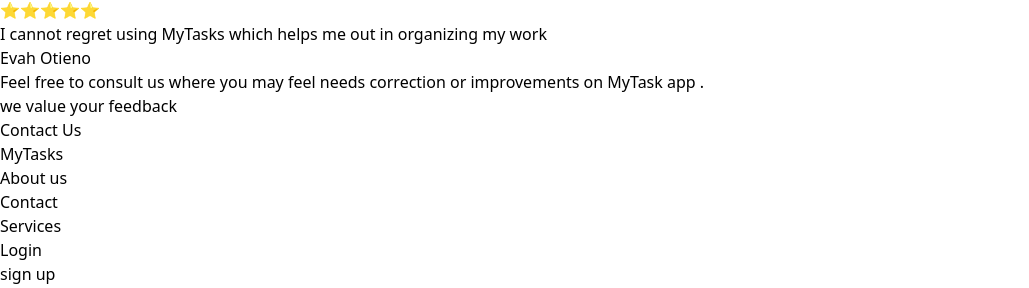
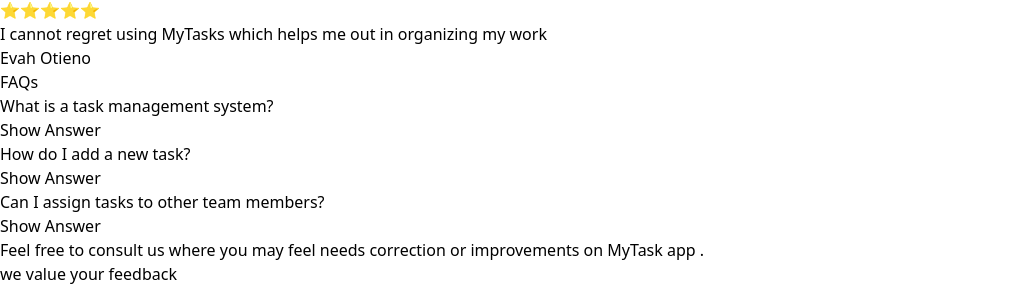
Before and after one commit to mutheeEverlyn/Task-Management, a React (Vite) app: page / in a window 1280 px wide. Shown: the part 1155-1443 px from the top of the page, without its empty margins (0-1029 px from the left). Built offline with nearby package versions, Linux system fonts and the light colour scheme.

Commit message:
new changes

```diff
--- a/src/components/AskedQuestions.tsx
+++ b/src/components/AskedQuestions.tsx
@@ -1,9 +1,62 @@
+import  { useState } from "react";
+
 const AskedQuestions = () => {
+  const faqData = [
+    {
+      question: "What is a task management system?",
+      answer:
+        "A task management system helps organize, track, and manage tasks efficiently, ensuring deadlines and priorities are met.",
+    },
+    {
+      question: "How do I add a new task?",
+      answer:
+        "Navigate to the 'Add Task' section, fill in the task details, and click 'Save' to add a new task to your list.",
+    },
+    {
+      question: "Can I assign tasks to other team members?",
+      answer:
+        "Yes, you can assign tasks by selecting a team member from the 'Assign To' dropdown when creating or editing a task.",
+    },
+  ];
+
+  // State to track which answers are shown
+  const [visibleAnswers, setVisibleAnswers] = useState<number[]>([]);
+
+  // Toggle visibility of an answer
+  const toggleAnswer = (index: number) => {
+    setVisibleAnswers((prev) =>
+      prev.includes(index)
+        ? prev.filter((i) => i !== index) // Hide the answer
+        : [...prev, index] // Show the answer
+    );
+  };
+
   return (
-    <div>
+    <div className="max-w-3xl mx-auto p-4">
+      <h1 className="text-2xl font-bold text-center mb-6">FAQs</h1>
+      <div className="space-y-4">
+        {faqData.map((faq, index) => (
+          <div
+            key={index}
+            className="border rounded-lg p-4 shadow-sm bg-white"
+          >
+            <div className="flex justify-between items-center">
+              <h2 className="text-lg font-semibold">{faq.question}</h2>
+              <button
+                onClick={() => toggleAnswer(index)}
+                className="text-sm font-medium px-4 py-2 bg-blue-500 text-white rounded hover:bg-blue-600 focus:outline-none"
+              >
+                {visibleAnswers.includes(index) ? "Hide Answer" : "Show Answer"}
+              </button>
+            </div>
+            {visibleAnswers.includes(index) && (
+              <p className="mt-2 text-gray-700">{faq.answer}</p>
+            )}
+          </div>
+        ))}
+      </div>
+    </div>
+  );
+};
 
-    </div>
-  )
-}
-
-export default AskedQuestions
+export default AskedQuestions;
```
